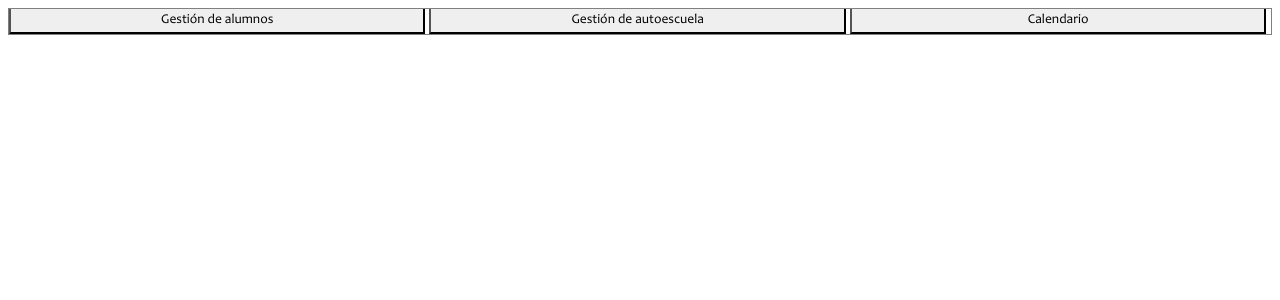
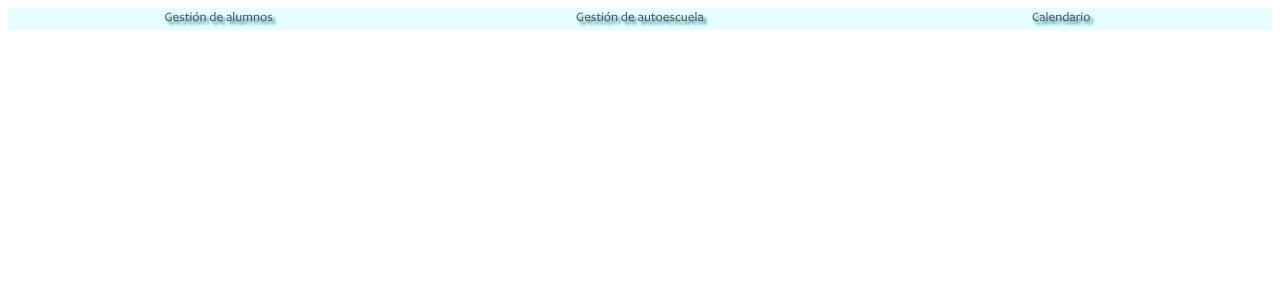
Before and after one commit to Gonza116/tecnovial, a PHP site: page /XE/cabecera.php in a window 1280 px wide. Shown: the top 300 px of the page. Run offline with PHP 8.4, Linux system fonts and the light colour scheme.

Commit message:
Cabecera css

```diff
--- a/cabecera.php
+++ b/cabecera.php
@@ -3,15 +3,21 @@
 <head>
     <title>Tecnovial</title>
     <meta charset="utf-8">
+    <link rel = "stylesheet" type="text/css" href="css/cabecera.css">
 </head>
 <body>
     <header id="cabecera">
-        <link rel = "stylesheet" type="text/css" href="css/cabecera.css">
+        <nav id="head">
         <form action="acciones/accion_pestañas.php">
-            <input id="alumnos" type="submit" name="gestion_de_alumnos" value="Gestión de alumnos">
-            <input id="autoescuela" type="submit" name="gestion_de_autoescuela" value="Gestión de autoescuela">
-            <input id="calendario" type="submit" name="calendario" value="Calendario">
+            <ul class="topnav" id="header">
+            <li id="alumnos"><input type="submit" name="gestion_de_alumnos" value="Gestión de alumnos"></li>
+            <li id="autoescuela"><input type="submit" name="gestion_de_autoescuela" value="Gestión de autoescuela"></li>
+            <li  id="calendario"><input type="submit" name="calendario" value="Calendario"></li>
+            <li class="icon">
+				<a href="javascript:void(0);" onclick="myToggleMenu()">&#9776;</a>
+            </ul>
         </form>
+        </nav>
     </header>
 </body>
 </html>
--- a/css/cabecera.css
+++ b/css/cabecera.css
@@ -3,75 +3,61 @@
     src: url('../fonts/Candara.ttf'); /*URL to font*/
 }
 
-#cabecera {
-    border-style: solid;
-    border-width: 0.5px;
-    border-color: gray;
+
+ul.topnav { /*AL PONER UL, ESTAMOS ACOTANDO A LOS TOPNAV QUE SEAN SOLO DE LA CLASE UL*/
+    list-style-type: none;
+    overflow: hidden;
+    background-color: white;
+    padding: 0;
+    margin-top: 1px;
+    font-size: 13.5px;
 }
 #alumnos {
-    border-top: 0px;
-    width: 33%;
-    padding-top: 3px;
-    padding-bottom: 3px;
-    font-family: "Candara";
-    font-size: 13.5px;
-    text-align: center;
+    width: 33.33%;
+    float: left;
 }
 
 #autoescuela {
-    border-top: 0px;
-    width: 33%;
-    padding-top: 3px;
-    padding-bottom: 3px;
-    font-family: "Candara";
-    font-size: 13.5px;
-    text-align: center;
+    width: 33.33%;
+    float: left;
 }
 
 #calendario {
-    border-top: 0px;
-    width: 33%;
-    padding-top: 3px;
-    padding-bottom: 3px;
-    font-family: "Candara";
-    font-size: 13.5px;
-    text-align: center;
+    width: 33.33%;
+    float: left;
 }
 
-#head { /*AL PONER UL, ESTAMOS ACOTANDO A LOS TOPNAV QUE SEAN SOLO DE LA CLASE UL*/
-    list-style-type: none;
-    overflow: hidden;
-    background-color: #333;
-    margin: 0;
-    padding: 0;
+ul.topnav input {
+    width: 100%;
+    background-color: #e5fdff;
+    border: none;
+    padding: 3px;
 }
 
-
-#head:#alumnos, #autoescuela, #calendario {
-    display: inline-block;
-    color: #f2f2f2;
+ul.topnav li input {
+    border-top: 0px;
     text-align: center;
-    padding: 14px 16px;
     text-decoration: none;
     transition: 0.3s;
-    font-size: 17px;
+    font-size: 13px;
+    font-family: "Candara";
+    color: #525252;
+	text-shadow: 3px 3px 3px #007681;
 }
 
 ul.topnav li.icon {
     display: none;
 }
 
-ul.topnav li a:hover {
-    background-color: #555;
+ul.topnav li input:hover {
+    background-color: #97dbe2;
 }
+
 @media screen and (max-width:680px) {
 ul.topnav li:not(:first-child) {display: none;}
 ul.topnav li.icon {
 float: right;
 display: inline-block;
-}
-.autor{
-display: none;
 }
 }
 
@@ -86,7 +72,8 @@ ul.topnav.responsive li {
 float: none;
 display: inline;
 }
-ul.topnav.responsive li a {
+ul.topnav.responsive li input {
 display: block;
 text-align: left;
 }
+}
```
Also changed, not shown: js/cabecera.js (added, +9 -0 lines).
